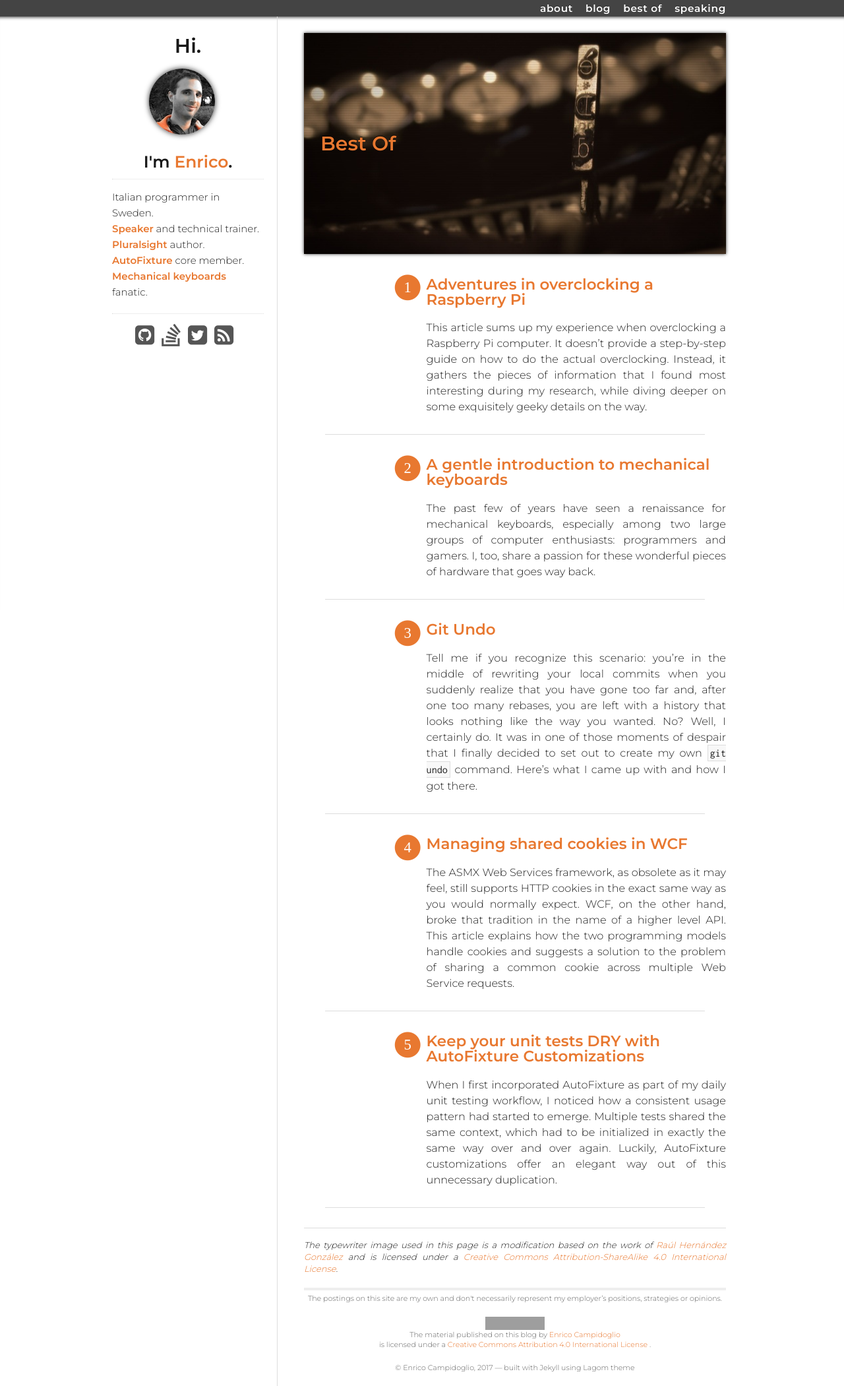
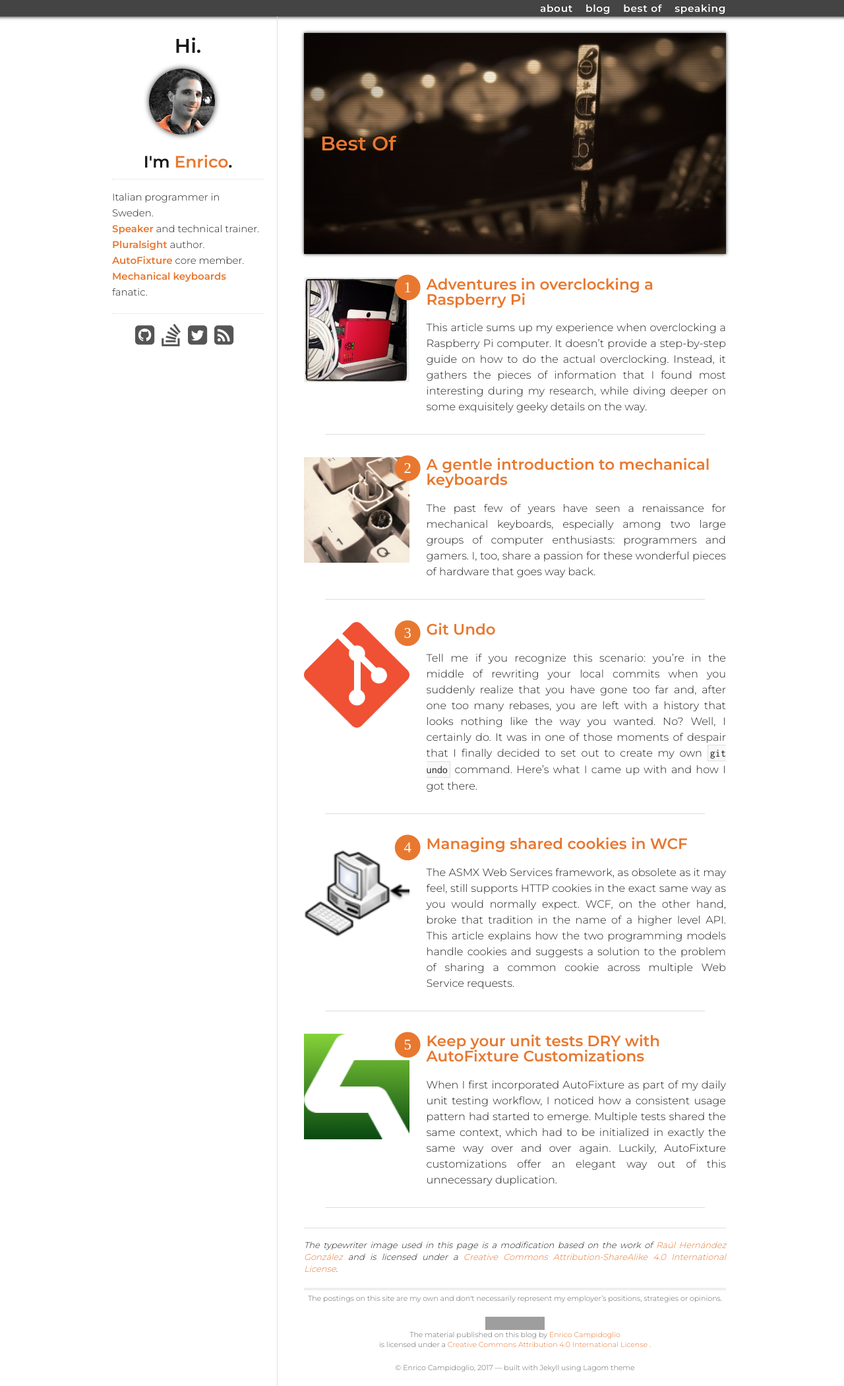
Before and after one commit to megakemp/megakemp.github.io, a Jekyll site: the page built from bestof/index.html, in a window 1280 px wide. Shown: the whole page at 66% size. Built offline with Jekyll 4.4.1, drawn with Linux system fonts in a browser that asks for light colours; nearby versions of some CDN libraries; comment, search, counter and statistics services are not loaded; grey boxes are pictures that could not be loaded.

Commit message:
Uses the post's image in the 'Best Of' page

```diff
--- a/bestof/index.html
+++ b/bestof/index.html
@@ -10,7 +10,7 @@ title: Best Of
     {% for post in site.posts %}
       {% if position == post.ranking %}
         <div class="thumbnail-container">
-          <div class="thumbnail-image" style="background-image: url({{ post.image }});{% if post.imagesize %}background-size: {{ post.imagesize }};{% endif %}"></div>
+          <div class="thumbnail-image" style="background-image: url({{ site.url }}/assets/{{ post.assets }}/{{ post.image }});{% if post.imagesize %}background-size: {{ post.imagesize }};{% endif %}"></div>
           <span class="fa-stack fa-lg thumbnail-icon">
             <i class="fa fa-circle fa-stack-2x" style="color: {{ site.style.highlight_color }};"></i>
             <i class="fa fa-stack-1x" style="color: white;">{{ position }}</i>
```
